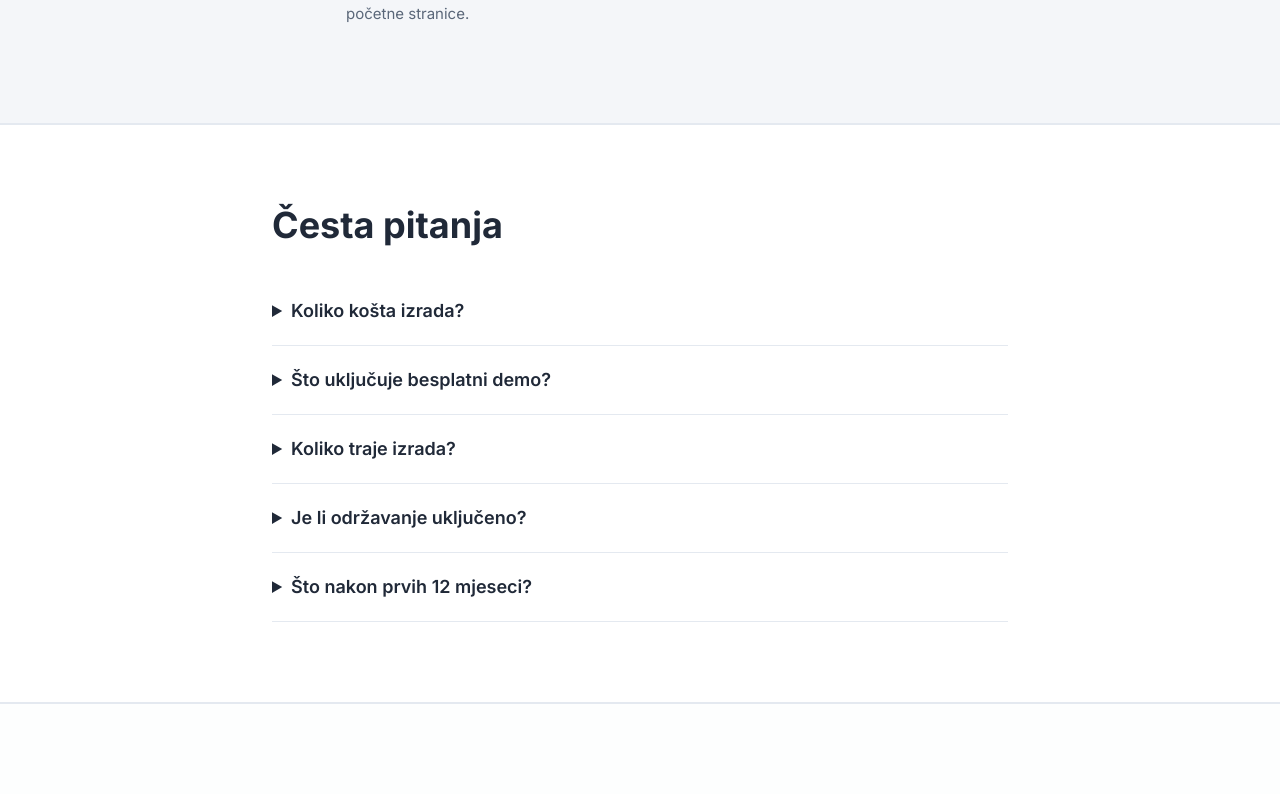
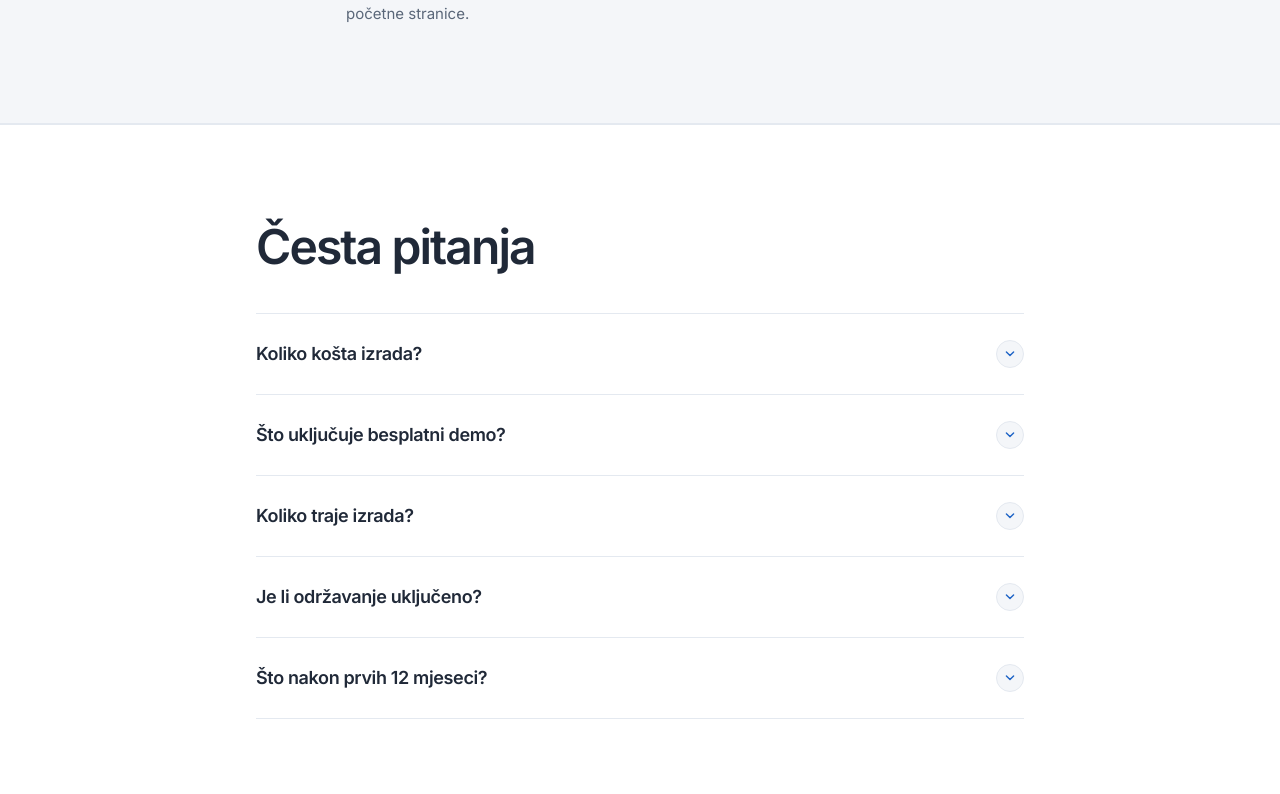
Before and after one commit to antunlink-web/primelink, a React (Vite) app: page / in a window 1280 px wide. Shown: the part 4026-4820 px from the top of the page. Built offline with nearby package versions, Linux system fonts and the light colour scheme.

Commit message:
Redesign homepage FAQ

```diff
--- /dev/null
+++ b/src/components/Faq.module.css
@@ -0,0 +1,123 @@
+/* PrimeLink AI FAQ: a compact, single-column disclosure list. */
+.section {
+  padding-block: 4.5rem;
+  border-block: 1px solid var(--pl-line);
+  background: var(--pl-card);
+  color: var(--pl-text);
+  font-family: var(--pl-font);
+}
+
+.container {
+  width: min(100% - 2.5rem, 48rem);
+  margin-inline: auto;
+}
+
+.heading {
+  margin: 0;
+  color: var(--pl-text);
+  font-size: clamp(2.125rem, 4vw, 3rem);
+  font-weight: var(--pl-weight-semibold);
+  line-height: 1.08;
+  letter-spacing: var(--pl-tracking-display);
+}
+
+.list {
+  margin-top: 2.5rem;
+  border-top: 1px solid var(--pl-line);
+}
+
+.item {
+  border-bottom: 1px solid var(--pl-line);
+}
+
+.question {
+  display: flex;
+  min-height: 4.75rem;
+  align-items: center;
+  justify-content: space-between;
+  gap: 1rem;
+  margin-inline: -0.75rem;
+  padding: 1.25rem 0.75rem;
+  border-radius: var(--pl-radius-sm);
+  color: var(--pl-text);
+  cursor: pointer;
+  font-size: 1.0625rem;
+  font-weight: var(--pl-weight-semibold);
+  line-height: 1.45;
+  letter-spacing: var(--pl-tracking-title);
+  list-style: none;
+  transition: background-color var(--pl-dur-fast) var(--pl-ease);
+}
+
+.question::-webkit-details-marker {
+  display: none;
+}
+
+.question:focus-visible {
+  outline: 2px solid var(--pl-focus);
+  outline-offset: 2px;
+}
+
+.icon {
+  display: grid;
+  width: 1.75rem;
+  height: 1.75rem;
+  flex: 0 0 auto;
+  place-items: center;
+  border: 1px solid var(--pl-line);
+  border-radius: var(--pl-radius-pill);
+  background: var(--pl-side);
+  color: var(--pl-link);
+  transition:
+    background-color var(--pl-dur-fast) var(--pl-ease),
+    transform var(--pl-dur) var(--pl-ease);
+}
+
+.icon svg {
+  width: 1rem;
+  height: 1rem;
+  fill: none;
+  stroke: currentColor;
+  stroke-linecap: round;
+  stroke-linejoin: round;
+  stroke-width: 1.75;
+}
+
+.item[open] .icon {
+  background: var(--pl-soft);
+  transform: rotate(180deg);
+}
+
+.answer {
+  max-width: 43rem;
+  margin: 0;
+  padding: 0 3rem 1.5rem 0;
+  color: var(--pl-muted);
+  font-size: 0.9375rem;
+  font-weight: var(--pl-weight-regular);
+  line-height: 1.7;
+}
+
+@media (hover: hover) {
+  .question:hover {
+    background: var(--pl-hover);
+  }
+}
+
+@media (min-width: 48rem) {
+  .section {
+    padding-block: 6rem;
+  }
+
+  .question {
+    min-height: 5rem;
+    font-size: 1.125rem;
+  }
+}
+
+@media (prefers-reduced-motion: reduce) {
+  .question,
+  .icon {
+    transition: none;
+  }
+}
--- a/src/components/ProcessFaq.tsx
+++ b/src/components/ProcessFaq.tsx
@@ -1,4 +1,5 @@
 import { useTranslation } from "react-i18next";
+import faqStyles from "./Faq.module.css";
 import styles from "./Process.module.css";
 
 export function Process() {
@@ -30,6 +31,31 @@ export function Process() {
 }
 
 export function Faq() {
- const { t } = useTranslation();
- return <section id="faq" className="py-20 bg-card border-y border-border"><div className="max-w-3xl mx-auto px-4"><h2 className="text-3xl md:text-4xl font-bold mb-8">{t('approved.faq')}</h2>{[0,1,2,3,4].map(i=><details key={i} className="border-b border-border py-5"><summary className="cursor-pointer font-semibold text-lg">{t(`approved.questions.${i}`)}</summary><p className="pt-4 text-muted-foreground leading-relaxed">{t(`approved.answers.${i}`)}</p></details>)}</div></section>;
+  const { t } = useTranslation();
+
+  return (
+    <section id="faq" className={faqStyles.section} aria-labelledby="faq-heading">
+      <div className={faqStyles.container}>
+        <h2 id="faq-heading" className={faqStyles.heading}>
+          {t("approved.faq")}
+        </h2>
+
+        <div className={faqStyles.list}>
+          {[0, 1, 2, 3, 4].map((index) => (
+            <details key={index} className={faqStyles.item}>
+              <summary className={faqStyles.question}>
+                <span>{t(`approved.questions.${index}`)}</span>
+                <span className={faqStyles.icon} aria-hidden="true">
+                  <svg viewBox="0 0 20 20" focusable="false">
+                    <path d="m5.5 7.5 4.5 4.5 4.5-4.5" />
+                  </svg>
+                </span>
+              </summary>
+              <p className={faqStyles.answer}>{t(`approved.answers.${index}`)}</p>
+            </details>
+          ))}
+        </div>
+      </div>
+    </section>
+  );
 }
```
